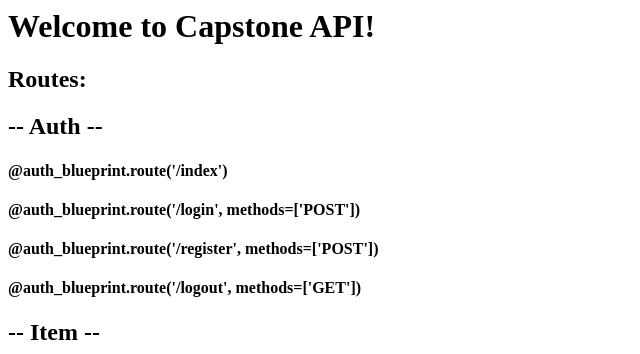
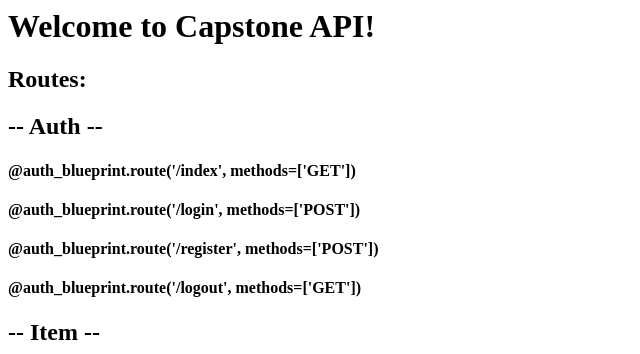
Before and after one commit to holbertra/capstone_api, a Flask app: page /auth/index in a window 1280 px wide. Shown: the top 354 px of the page, without its empty margins (0-640 px from the left). Run offline with Flask 2, Linux system fonts and the light colour scheme; parts of the project's set-up code (start-up, migrations or seed data) failed here and were passed over.

Commit message:
Add files via upload

```diff
--- a/templates/index.html
+++ b/templates/index.html
@@ -6,7 +6,7 @@
         <h1>Welcome to {{ user.username }}!</h1>
         <h2>Routes:</h2>
         <h2>-- Auth --</h2>
-        <h4>    @auth_blueprint.route('/index')</h4>
+        <h4>    @auth_blueprint.route('/index', methods=['GET'])</h4>
         <h4>    @auth_blueprint.route('/login', methods=['POST'])</h4>
         <h4>    @auth_blueprint.route('/register', methods=['POST'])</h4>
         <h4>    @auth_blueprint.route('/logout', methods=['GET'])</h4>
```
